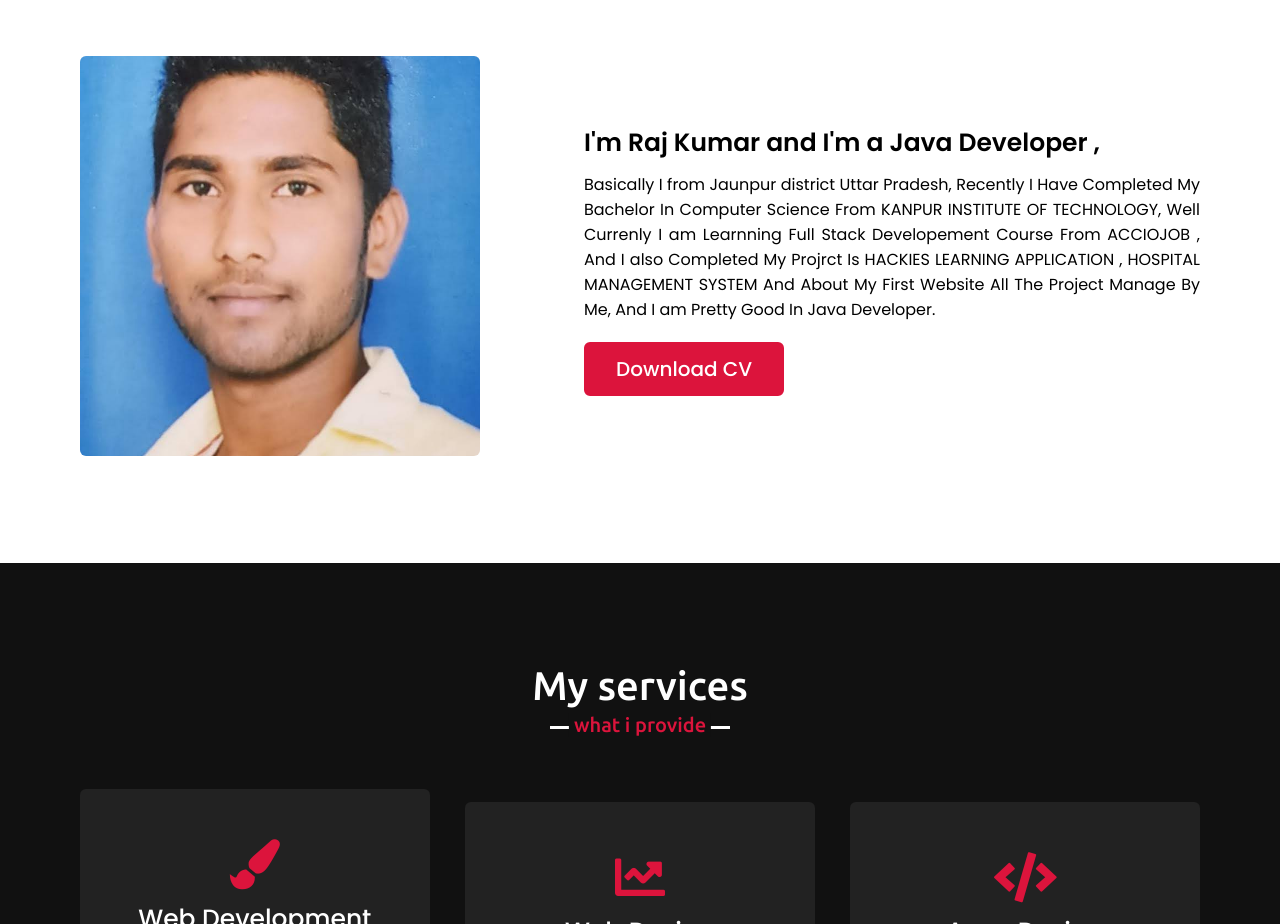
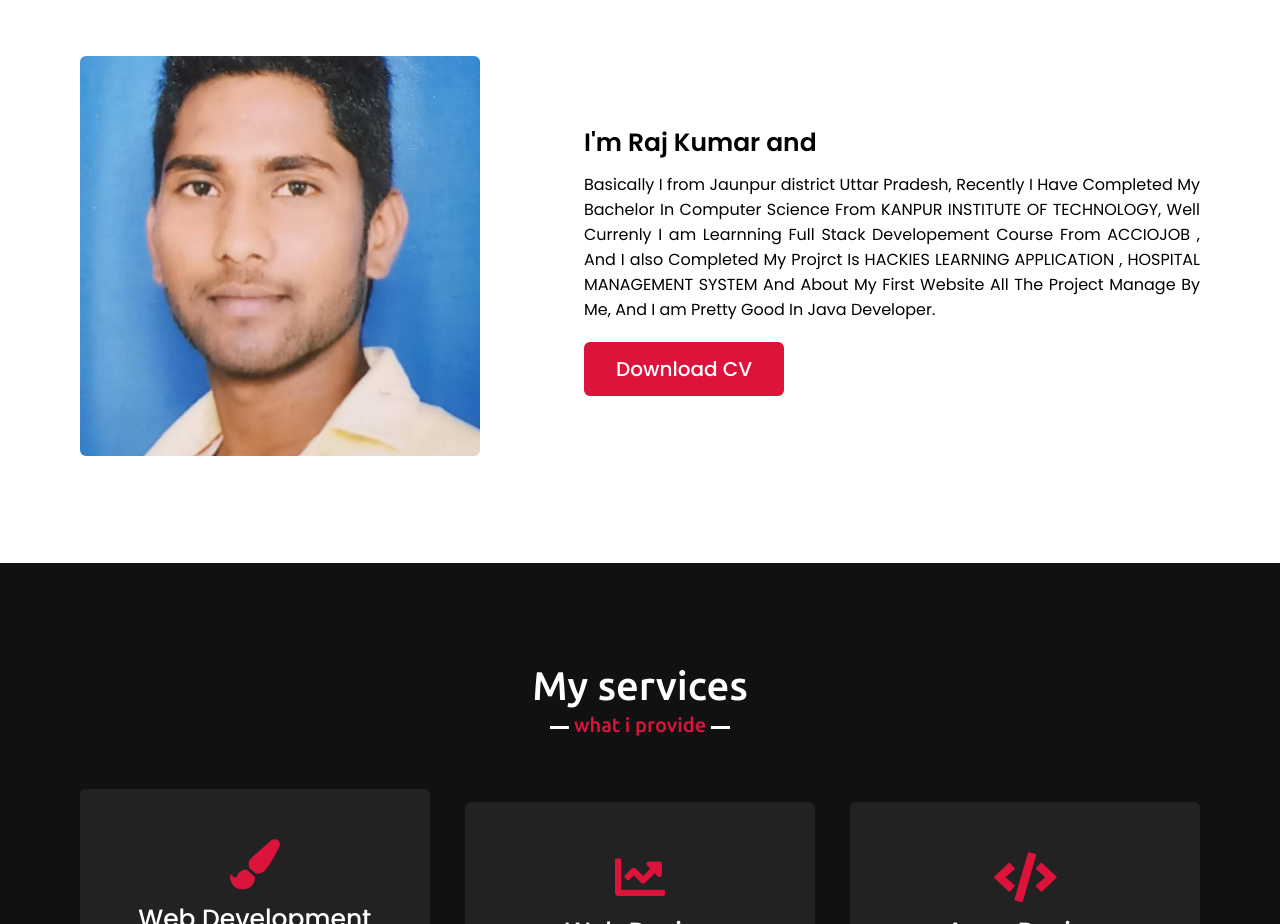
Before and after one commit to rajpalj7/webhubgithub.com, a plain HTML site: page index.html in a window 1280 px wide. Shown: the part 970-1894 px from the top of the page. Drawn offline with nearby package versions, Linux system fonts and the light colour scheme.

Commit message:
Update index.html

```diff
--- a/index.html
+++ b/index.html
@@ -56,7 +56,7 @@
                     <img src="images/20200928_123628.jpg"alt=" fork">
                 </div>
                 <div class="column right">
-                    <div class="text">I'm Raj Kumar and I'm a Java Developer , <span class="typing-2"></span></div>
+                    <div class="text">I'm Raj Kumar and <span class="typing-2"></span></div>
                     <p>Basically I from Jaunpur district Uttar Pradesh, Recently I Have Completed My Bachelor In Computer Science From KANPUR INSTITUTE OF TECHNOLOGY, Well Currenly I am  Learnning Full Stack Developement Course From ACCIOJOB , And I also Completed My Projrct Is  HACKIES LEARNING APPLICATION , HOSPITAL MANAGEMENT SYSTEM  And  About My First Website All  The  Project Manage By Me,  And I am Pretty Good In Java Developer.</p>
                     <a href=" https://drive.google.com/drive/u/0/my-drive">Download CV</a>
                 </div>
```
